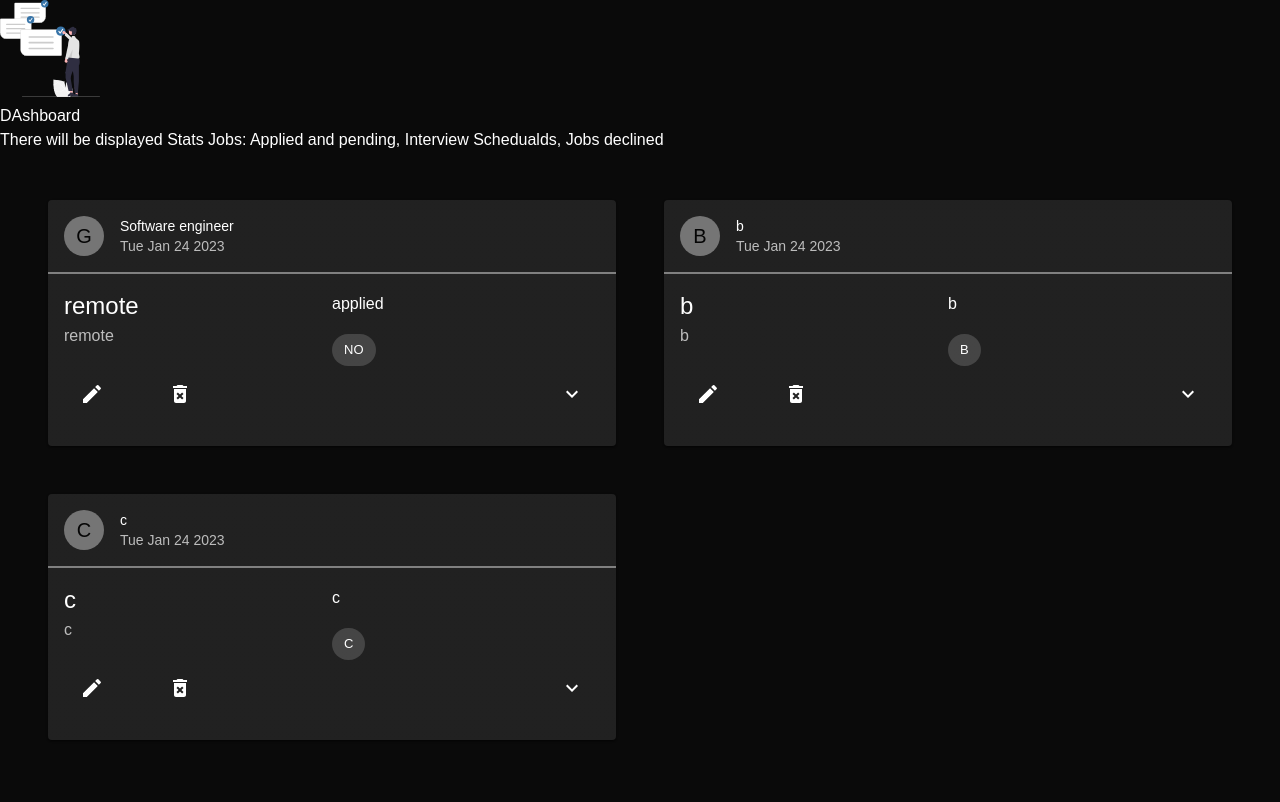
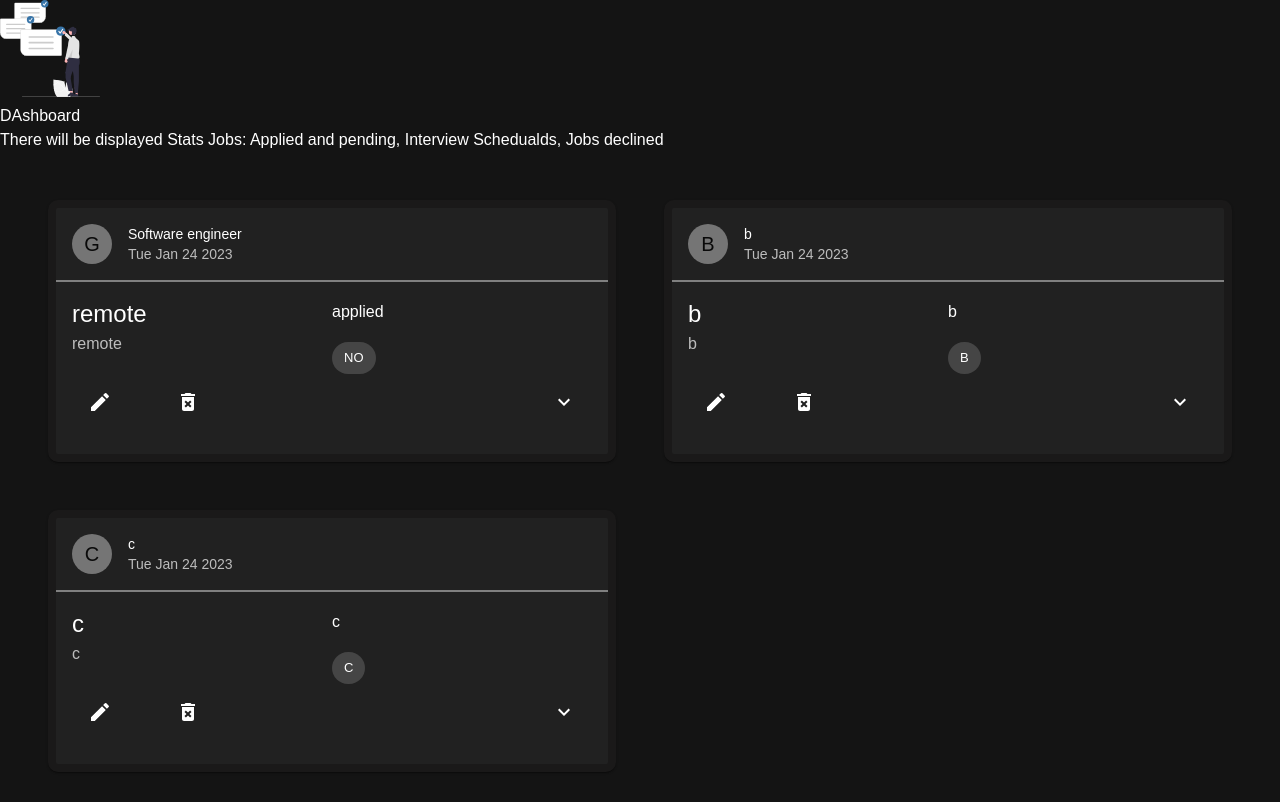
Before and after one commit to alenamedved/Track_Job-s_Applications, a React (Create React App) app: page / in a window 1280 px wide. Shown: the top 802 px of the page. Built offline with nearby package versions, Linux system fonts and the light colour scheme.

Commit message:
changed bgr color, added border

```diff
--- a/src/components/Application.js
+++ b/src/components/Application.js
@@ -39,7 +39,14 @@ function Application({ data }) {
 
   return (
     <Grid item xs={12} md={6}>
-      <Card sx={{ display: 'flex', flexDirection: 'column' }}>
+      <Card
+        sx={{
+          display: 'flex',
+          flexDirection: 'column',
+          border: 'solid 8px #1a1919',
+          borderRadius: '10px',
+        }}
+      >
         <CardHeader
           sx={{
             borderBottom: '2px solid gray',
--- a/src/theme/customTheme.js
+++ b/src/theme/customTheme.js
@@ -10,7 +10,7 @@ export const customTheme = createTheme({
     },
     background: {
       paper: '#151515',
-      default: 'rgba(0,0,0,.96)',
+      default: 'rgba(0,0,0,.92)',
     },
   },
   typography: {
```
